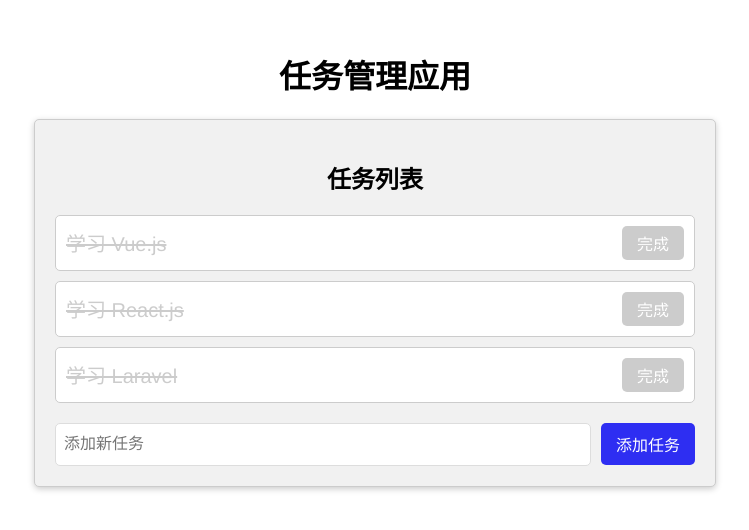
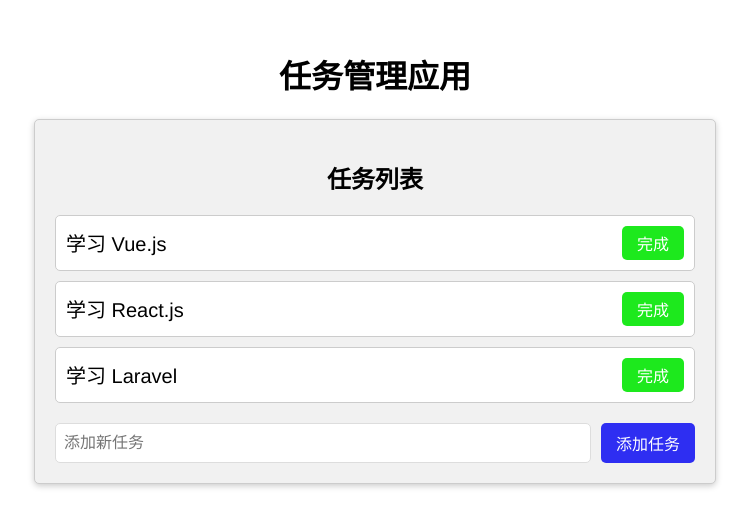
Before and after one commit to LvYuanWang/vue3_deep_essence, a Vue app: page / in a window 1280 px wide. Shown: the top 530 px of the page, without its empty margins (265-1014 px from the left). Built offline with nearby package versions, Linux system fonts and the light colour scheme.

Commit message:
vue3 Setup标签语法

```diff
--- a/src/App.vue
+++ b/src/App.vue
@@ -2,7 +2,7 @@
   <div id="app">
     <h1>任务管理应用</h1>
     <TaskManager
-      :initial-tasks="task"
+      :initial-tasks="tasks"
       @task-completed="handleTaskCompleted"
       @task-unCompleted="handleTaskUnCompleted"
     />
@@ -10,33 +10,36 @@
 </template>
 
 <script>
+import { defineComponent, ref } from 'vue'
 import TaskManager from './components/TaskManager.vue'
 
-export default {
+export default defineComponent({
   name: 'App',
   components: {
     TaskManager,
   },
-  data() {
+  setup() {
+    const tasks = ref([
+      { id: 1, task: '学习 Vue.js', completed: false },
+      { id: 2, task: '学习 React.js', completed: false },
+      { id: 3, task: '学习 Laravel', completed: false },
+    ])
+
+    const handleTaskCompleted = (task) => {
+      console.log('任务完成', task)
+    }
+
+    const handleTaskUnCompleted = (task) => {
+      console.log('取消完成', task)
+    }
+
     return {
-      task: [
-        { id: 1, task: '学习 Vue.js', completed: true },
-        { id: 2, task: '学习 React.js', completed: true },
-        { id: 3, task: '学习 Laravel', completed: true },
-      ],
+      tasks,
+      handleTaskCompleted,
+      handleTaskUnCompleted,
     }
   },
-  methods: {
-    // 完成任务
-    handleTaskCompleted(task) {
-      console.log('任务完成', task)
-    },
-    // 任务未完成
-    handleTaskUnCompleted(task) {
-      console.log('取消完成', task)
-    },
-  },
-}
+})
 </script>
 
 <style scoped>
--- a/src/components/TaskManager.vue
+++ b/src/components/TaskManager.vue
@@ -12,19 +12,21 @@
           class="btn task-btn"
           @click="task.completed ? unCompletedTask(task.id) : completedTask(task.id)"
         >
-          {{ task.completed ? '完成' : '未完成' }}
+          {{ task.completed ? '取消完成' : '完成' }}
         </button>
       </div>
     </div>
     <div class="add-newTask">
-      <input class="input-task" type="text" placeholder="添加新任务" v-model="newTasksTitle" />
+      <input class="input-task" type="text" placeholder="添加新任务" v-model="newTaskTitle" />
       <button class="add-task-btn btn" @click="addTask">添加任务</button>
     </div>
   </div>
 </template>
 
 <script>
-export default {
+import { defineComponent, ref, toRefs } from 'vue'
+
+export default defineComponent({
   name: 'TaskManager',
   props: {
     initialTasks: {
@@ -33,45 +35,47 @@ export default {
       default: () => [],
     },
   },
-  data() {
-    return {
-      tasks: [...this.initialTasks],
-      newTasksTitle: '', // 新任务标题
-    }
-  },
-  methods: {
+  emits: ['task-completed', 'task-unCompleted'],
+  setup(props, { emit }) {
+    const { initialTasks } = toRefs(props)
+    const tasks = ref([...initialTasks.value]) // 任务列表
+    const newTaskTitle = ref('') // 新任务标题
+
+    // 方法
     // 新增任务
-    addTask() {
-      if (this.newTasksTitle.trim().length === 0) {
-        alert('请输入你要添加的新任务!!')
+    const addTask = () => {
+      if (newTaskTitle.value.trim().length === 0) {
+        alert('请输入你要添加的新任务!!!')
         return
       }
       // 添加任务
-      this.tasks.unshift({
+      tasks.value.push({
         id: Date.now(),
-        task: this.newTasksTitle.trim(),
+        task: newTaskTitle.value.trim(),
         completed: false,
       })
-      this.newTasksTitle = '' // 清空输入框
-    },
+      newTaskTitle.value = '' // 清空输入框
+    }
     // 标记为已完成
-    completedTask(id) {
-      const task = this.tasks.find((task) => task.id === id)
-      if (task) {
-        task.completed = true
-        this.$emit('task-completed', task)
-      }
-    },
+    const completedTask = (id) => {
+      const task = tasks.value.find((task) => task.id === id)
+      task && ((task.completed = true), emit('task-completed', task))
+    }
     // 标记为未完成
-    unCompletedTask(id) {
-      const task = this.tasks.find((task) => task.id === id)
-      if (task) {
-        task.completed = false
-        this.$emit('task-unCompleted', task)
-      }
-    },
+    const unCompletedTask = (id) => {
+      const task = tasks.value.find((task) => task.id === id)
+      task && ((task.completed = false), emit('task-unCompleted', task))
+    }
+
+    return {
+      tasks,
+      newTaskTitle,
+      addTask,
+      completedTask,
+      unCompletedTask,
+    }
   },
-}
+})
 </script>
 
 <style scoped>
@@ -131,6 +135,7 @@ export default {
 .unCompleted {
   text-decoration: line-through;
   color: #ccc;
+  background-color: #95ff8d87;
 }
 
 .unCompleted .task-btn {
@@ -148,12 +153,14 @@ export default {
 
 .input-task {
   flex: 1;
-  height: 25px;
+  height: 40px;
   border-radius: 5px;
+  box-sizing: border-box;
 }
 
 .add-task-btn {
   background-color: rgb(46, 46, 242);
-  padding: 9px 15px;
+  height: 40px;
+  padding: 0 15px;
 }
 </style>
```
